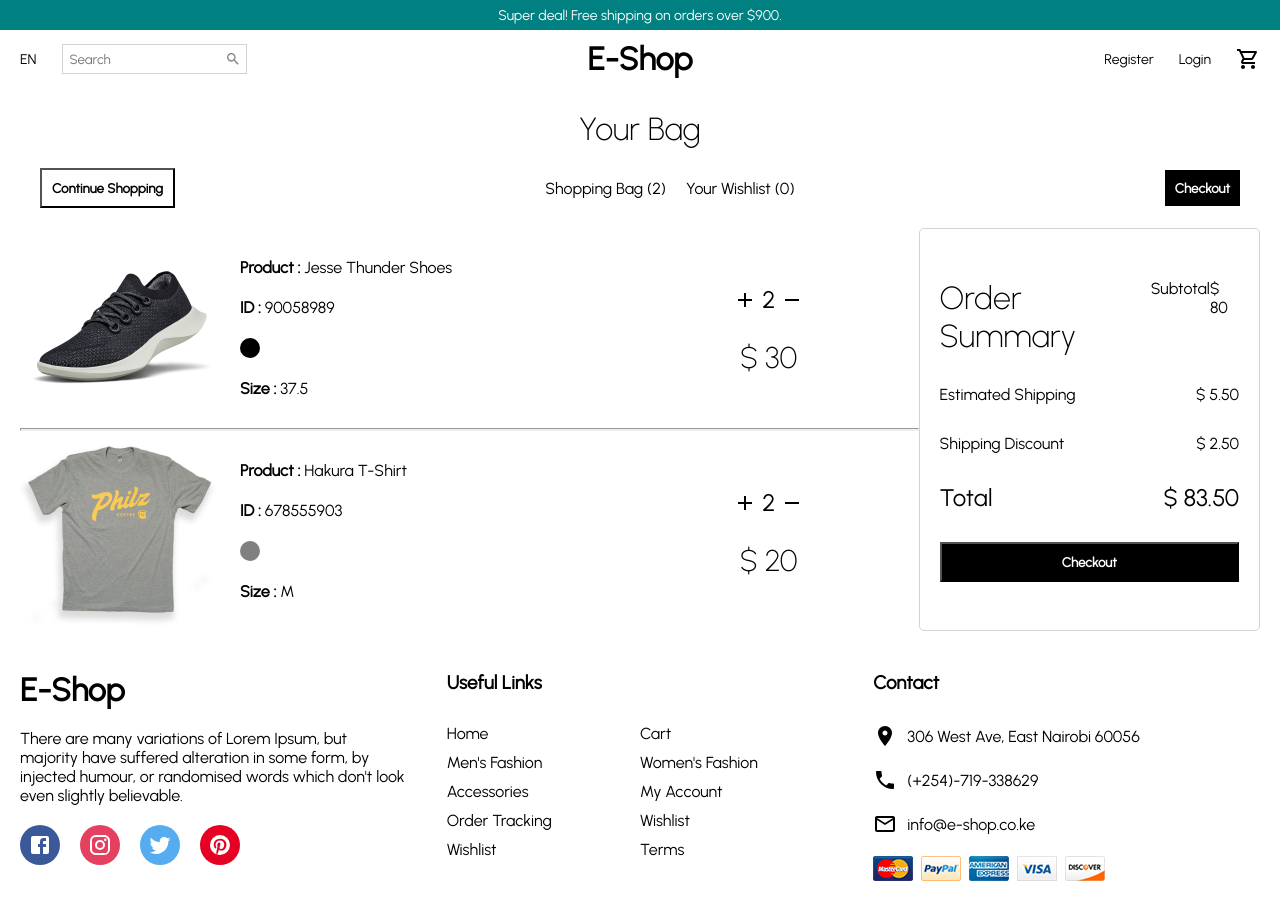
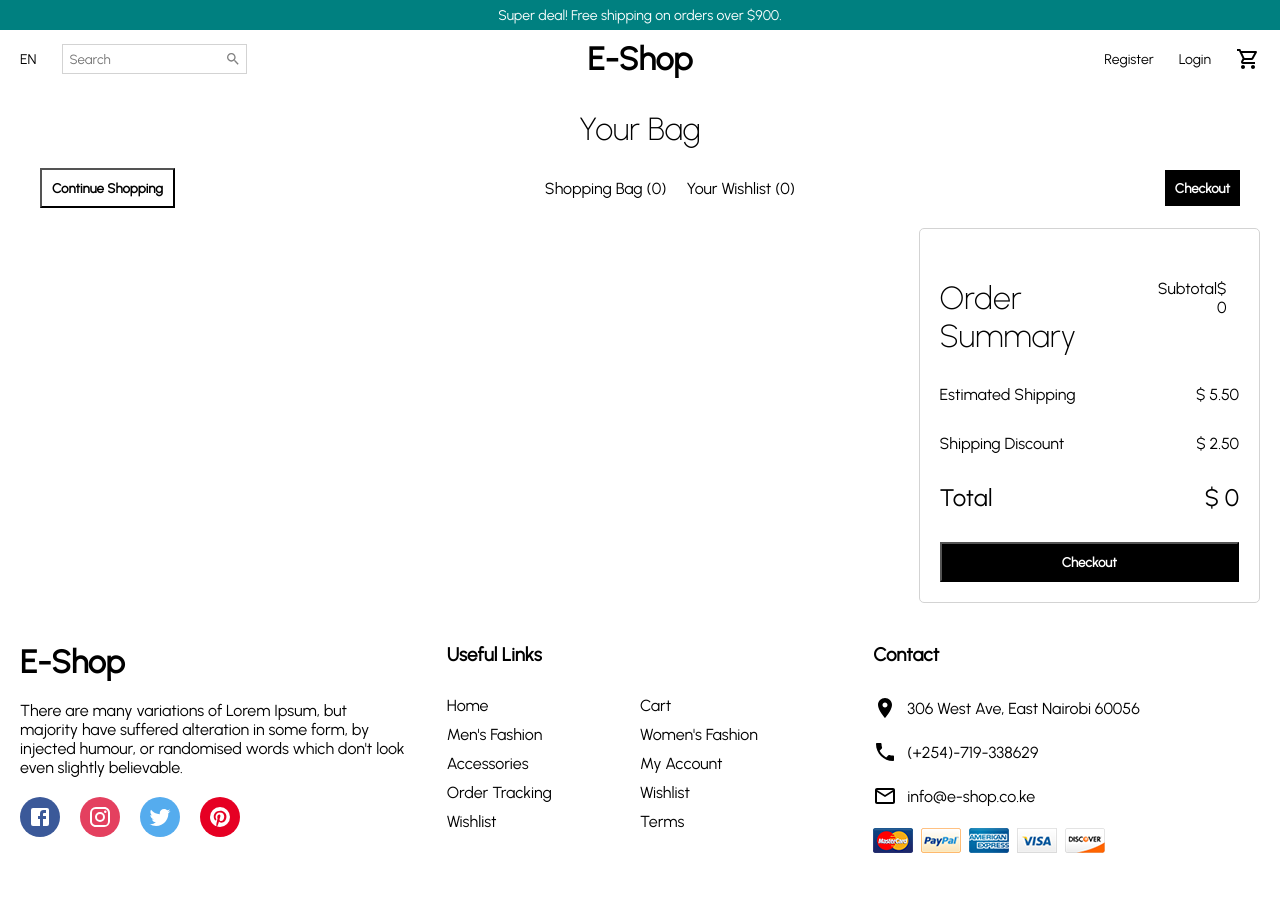
Before and after one commit to OgutuJoseph/e-shop, a React (Create React App) app in the folder client/: page /cart in a window 1280 px wide. After the commit the page ends 877 px from the top, so only its background shows below. Built offline with nearby package versions, Linux system fonts and the light colour scheme.

Commit message:
Manage cart order

```diff
--- a/client/src/pages/cart/Cart.jsx
+++ b/client/src/pages/cart/Cart.jsx
@@ -1,5 +1,6 @@
 import React from 'react';
 import styled from 'styled-components';
+import { useSelector } from 'react-redux';
 
 /** import css different media types */
 import { mobile } from '../../responsive';
@@ -155,6 +156,11 @@ const SummaryButton = styled.button`
 `
 
 const Cart = () => {
+
+    const cart = useSelector(state => state.cart);
+    const cartItems = useSelector(state => state.cart.cartItems)
+    console.log('cart 2: ', cart);
+
     return (
         <Container>
             <Announcement />
@@ -164,58 +170,43 @@ const Cart = () => {
                 <Top>
                     <TopButton>Continue Shopping</TopButton>
                     <TopTexts>
-                        <TopText>Shopping Bag (2)</TopText>
+                        <TopText>Shopping Bag ({cartItems})</TopText>
                         <TopText>Your Wishlist (0)</TopText>
                     </TopTexts>
                     <TopButton type='filled'>Checkout</TopButton>
                 </Top>
                 <Bottom>
                     <Info>
+                        {cart.products.map((product) => (
+                            <>
                                 <Product>
                                     <ProductDetail>
-                                <Image src='/images/cart/cart-image.PNG' />
+                                        <Image src={product.img} />
                                         <Details>
-                                    <ProductName><b>Product : </b>Jesse Thunder Shoes</ProductName>
-                                    <ProductId><b>ID : </b>90058989</ProductId>
-                                    <ProductColor color='black' />
-                                    <ProductSize><b>Size : </b>37.5</ProductSize>
+                                            <ProductName><b>Product : </b>{product.title}</ProductName>
+                                            <ProductId><b>ID : </b>{product._id}</ProductId>
+                                            <ProductColor color={product.color} />
+                                            <ProductSize><b>Size : </b>{product.size}</ProductSize>
                                         </Details>
                                     </ProductDetail>
                                     <PriceDetail>
                                         <ProductAmountContainer>
                                             <AddIcon />
-                                    <ProductAmount>2</ProductAmount>
+                                            <ProductAmount>{product.quantity}</ProductAmount>
                                             <RemoveIcon />
                                         </ProductAmountContainer>
-                                <ProductPrice>$ 30</ProductPrice>
+                                        <ProductPrice>$ {product.price * product.quantity}</ProductPrice>
                                     </PriceDetail>
                                 </Product>
                                 <Hr />
-                        <Product>
-                            <ProductDetail>
-                                <Image src='/images/cart/cart-image-2.PNG' />
-                                <Details>
-                                    <ProductName><b>Product : </b>Hakura T-Shirt</ProductName>
-                                    <ProductId><b>ID : </b>678555903</ProductId>
-                                    <ProductColor color='gray' />
-                                    <ProductSize><b>Size : </b>M</ProductSize>
-                                </Details>
-                            </ProductDetail>
-                            <PriceDetail>
-                                <ProductAmountContainer>
-                                    <AddIcon />
-                                    <ProductAmount>2</ProductAmount>
-                                    <RemoveIcon />
-                                </ProductAmountContainer>
-                                <ProductPrice>$ 20</ProductPrice>
-                            </PriceDetail>
-                        </Product>
+                            </>
+                        ))}
                     </Info>
                     <Summary>
                         <SummaryItem>
                             <SummaryTitle>Order Summary</SummaryTitle>
                             <SummaryItemText>Subtotal</SummaryItemText>
-                            <SummaryItemPrice>$ 80</SummaryItemPrice>
+                            <SummaryItemPrice>$ {cart.total}</SummaryItemPrice>
                         </SummaryItem>
                         <SummaryItem>
                             <SummaryItemText>Estimated Shipping</SummaryItemText>
@@ -227,7 +218,7 @@ const Cart = () => {
                         </SummaryItem>
                         <SummaryItem type='total'>
                             <SummaryItemText>Total</SummaryItemText>
-                            <SummaryItemPrice>$ 83.50</SummaryItemPrice>
+                            <SummaryItemPrice>$ {cart.total}</SummaryItemPrice>
                         </SummaryItem>
                         <SummaryButton>Checkout</SummaryButton>
                     </Summary>
--- a/client/src/pages/products/Product.jsx
+++ b/client/src/pages/products/Product.jsx
@@ -179,6 +179,7 @@ const Product = () => {
                         <Filter>
                             <FilterTitle>Size</FilterTitle>
                             <FilterSize onChange={(e) => setSize(e.target.value)}>
+                                <FilterSizeOption disabled>Choose Size</FilterSizeOption>
                                 {product.size?.map((s) => (
                                     <FilterSizeOption key={s}>{s}</FilterSizeOption>
                                 ))}
```
Lines whose indentation alone changed are shown as unchanged.
